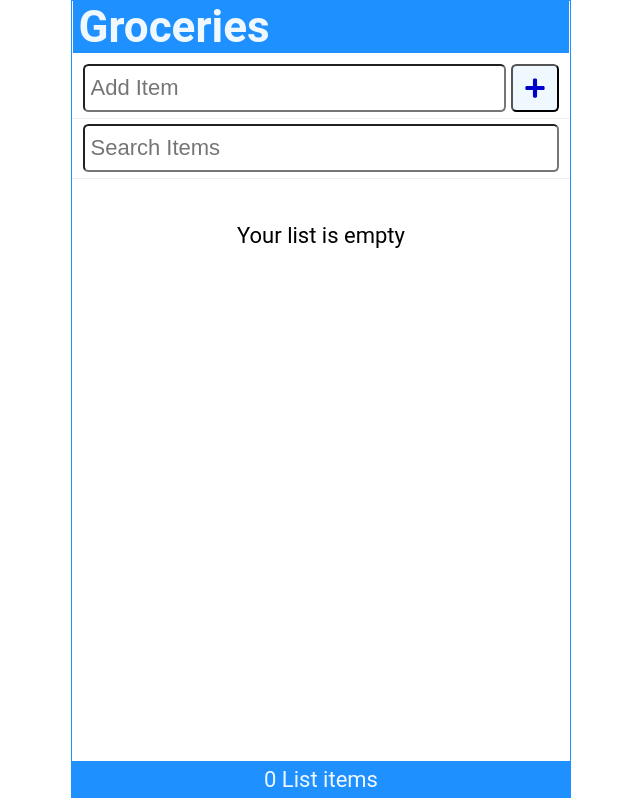
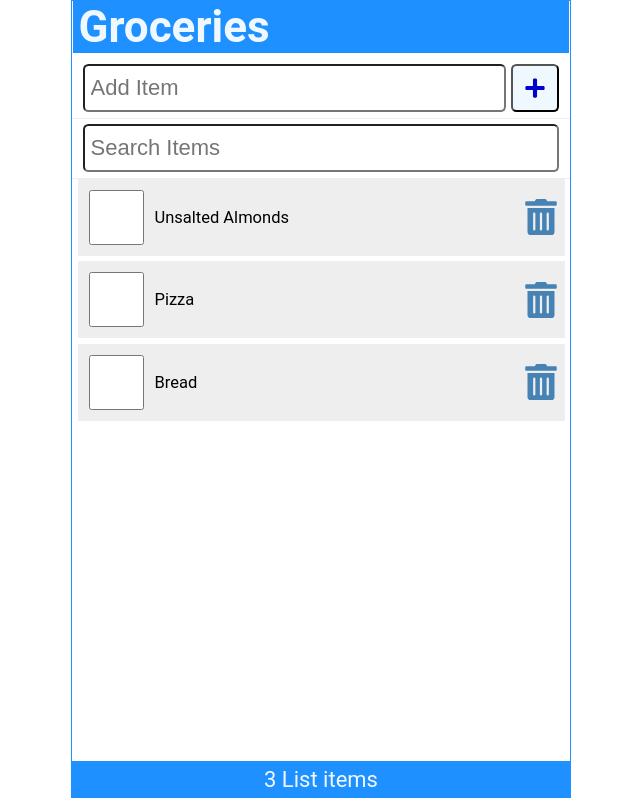
Before and after one commit to Prwler/React-Tutorial, a React (Create React App) app: page / in a window 1280 px wide. Shown: the whole page, without its empty margins (319-959 px from the left). Built offline with nearby package versions, Linux system fonts and the light colour scheme; data requests are answered from the project's data file.

Commit message:
Switched from local storage to API

```diff
--- /dev/null
+++ b/data/db.json
@@ -0,0 +1,19 @@
+{
+    "items": [
+        {
+            "id": 1,
+            "checked": false,
+            "item": "Unsalted Almonds"
+        },
+        {
+            "id": 2,
+            "checked": false,
+            "item": "Pizza"
+        },
+        {
+            "id": 3,
+            "checked": false,
+            "item": "Bread"
+        }
+    ]
+}
--- a/src/App.js
+++ b/src/App.js
@@ -6,14 +6,33 @@ import SearchItem from "./Components/SearchItem";
 import { useState, useEffect } from 'react';
 
 function App() {
-  const [items, setItems] = useState(JSON.parse(localStorage.getItem('shoppinglist')) || []);
-
-  const [newItem, setNewItem] = useState('')
-  const [search, setSearch] = useState('')
+  const API_URL = "http://localhost:3500/items";
+  //const API_URL = "http://localhost:3003/api#//UserController_getAllUsers"
+  const [items, setItems] = useState([]);
+  const [newItem, setNewItem] = useState('');
+  const [search, setSearch] = useState('');
+  const [fetchError, setFetchError] = useState(null);
+  const [isLoading, setIsLoading] = useState(true);
 
   useEffect(() => {
-    localStorage.setItem('shoppinglist', JSON.stringify(items));
-  },[items])
+
+    const fetchItems = async  ()=> {
+      try{
+        const response = await fetch(API_URL);
+        if(!response.ok) throw Error('Did not receive expected data');
+        const listItems = await response.json();
+        setItems(listItems);
+        setFetchError(null)
+      } catch (err) {
+        setFetchError(err.message);
+      } finally{
+        setIsLoading(false);
+      }
+    }
+    setTimeout(() =>{
+      (async () => await fetchItems())();
+    }, 1000)
+  },[])
 
   const addItem = (item) => {
     const id = items.length? items[items.length - 1].id + 1: 1;
@@ -53,11 +72,17 @@ function App() {
         search={search}
         setSearch={setSearch}
       />
-      <Content
-        items = {items.filter(item => ((item.item).toLowerCase()).includes(search.toLowerCase()))}
-        handleCheck = {handleCheck}
-        handleDelete = {handleDelete}
-      />
+      <main>
+        {isLoading && <p>Loading Items.....</p>}
+        {fetchError && <p style={{color: "red"}}>{`Error: ${fetchError}`}</p>}
+        {!fetchError && !isLoading &&
+        <Content
+          items = {items.filter(item => ((item.item).toLowerCase()).includes(search.toLowerCase()))}
+          handleCheck = {handleCheck}
+          handleDelete = {handleDelete}
+        />
+        }
+      </main>
       <Footer
         length= {items.length}
       />
--- a/src/Components/Content.js
+++ b/src/Components/Content.js
@@ -4,7 +4,7 @@ import ItemList from "./ItemList";
 const Content = ({items, handleCheck, handleDelete}) => {
 
   return (
-    <main>
+    <>
       {items.length? (
         <ItemList
             items = {items}
@@ -16,7 +16,7 @@ const Content = ({items, handleCheck, handleDelete}) => {
           Your list is empty
         </p>
       )}
-    </main>
+    </>
   );
 };
 
```
